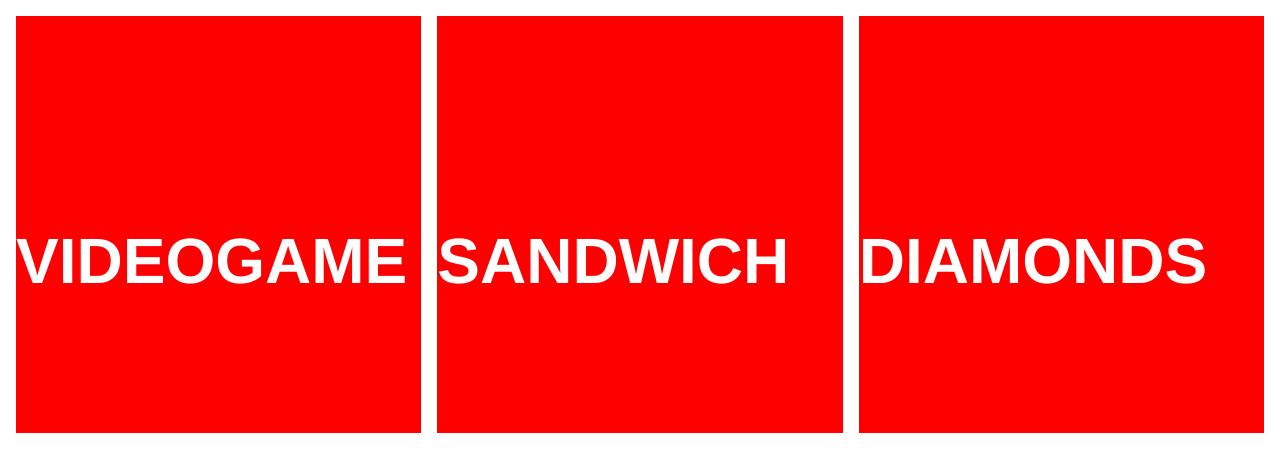
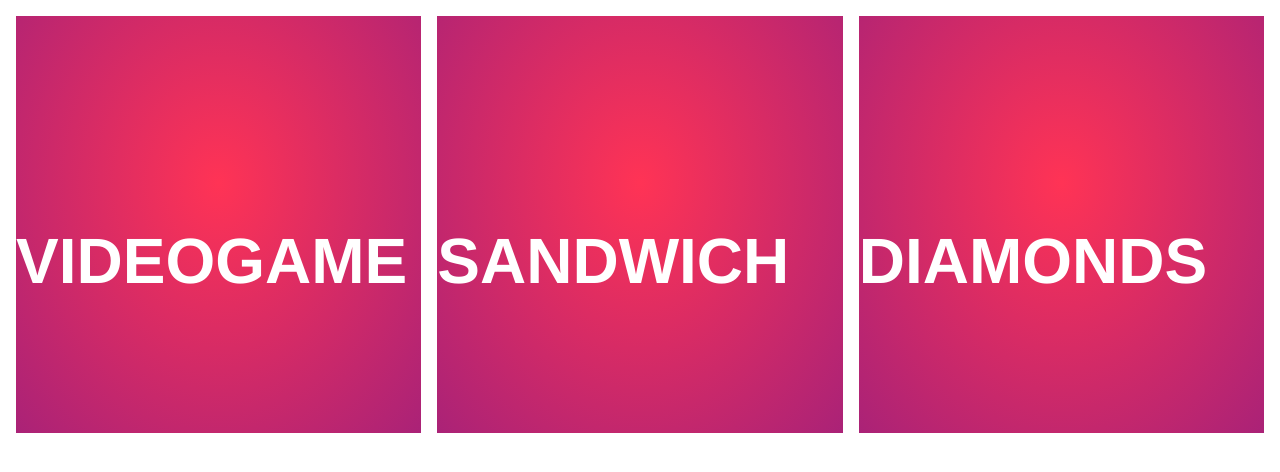
Before and after one commit to jonsolari/flippy-floppy, a Vue app: page / in a window 1280 px wide. Shown: the top 472 px of the page. Built offline with nearby package versions, Linux system fonts and the light colour scheme.

Commit message:
radial gradient added

```diff
--- a/src/components/Slide.vue
+++ b/src/components/Slide.vue
@@ -19,7 +19,8 @@ export default {
 <style scoped>
 .box{
   display: flex;
-  background-color: red;
+  background-image: radial-gradient(farthest-corner at 50% 40%, #f35 0%, #a27 100%);
+  /* background-color: red; */
   width: 33%;
   padding-top: 33%;
   /* position: relative; */
@@ -36,6 +37,7 @@ export default {
   top: 20%;
 
 
+
 }
 
 </style>
```
